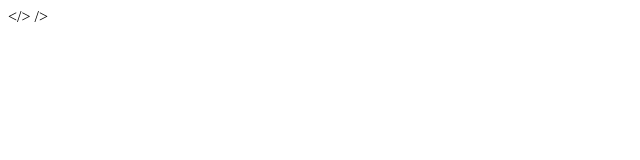
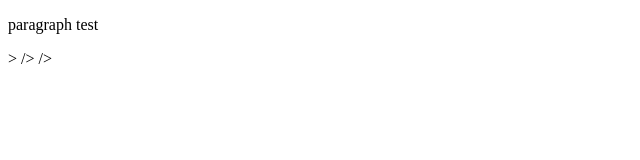
Before and after one commit to Jeff-Grockowski/git-test, a plain HTML site: page index.html in a window 1280 px wide. Shown: the whole page, without its empty margins (0-640 px from the left). Drawn offline with Linux system fonts and the light colour scheme.

Commit message:
added paragraph

```diff
--- a/index.html
+++ b/index.html
@@ -5,5 +5,7 @@
         <meta name="viewpoint" content="width=device-width, inital-scale=1.0"/>
         <title>Document</title>
     </head>
-    <body><</body>/>
+    <body>
+        <p>paragraph test</p>>
+    </body>/>
 </html>/>
```
